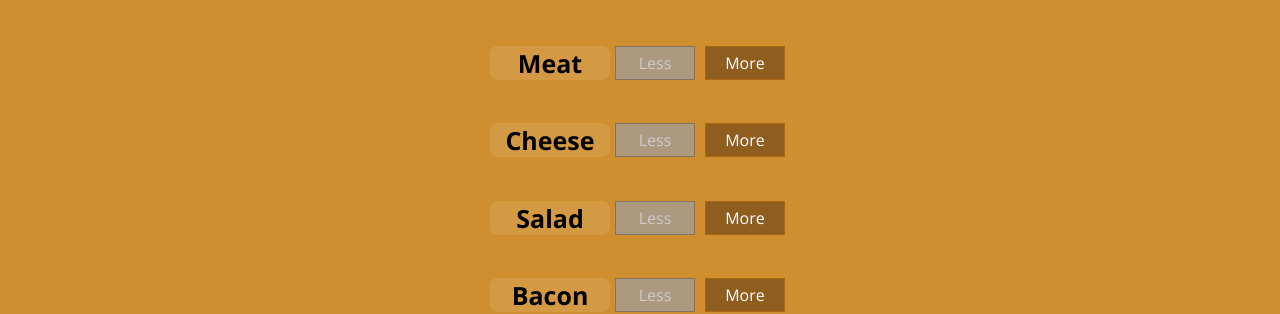
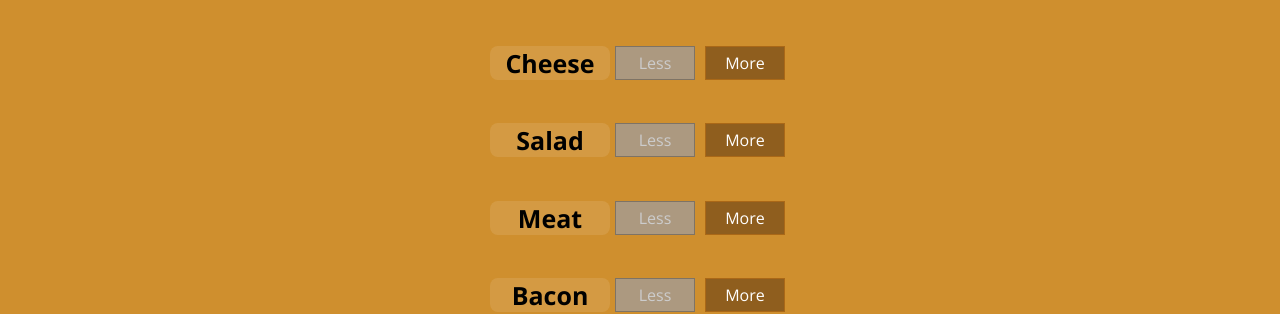
Before and after one commit to youssef-md/The-Burger-Builder, a React app: page / in a window 1280 px wide. Shown: the part 740-1054 px from the top of the page. Built offline with nearby package versions, Linux system fonts and the light colour scheme.

Commit message:
Changing ingredients dynamical order

```diff
--- a/src/components/Burger/BuildControls/BuildControls.js
+++ b/src/components/Burger/BuildControls/BuildControls.js
@@ -3,9 +3,9 @@ import styles from './BuildControls.css'
 import BuildControl from './BuildControl/BuildControl'
 
 const controls = [
-  { label: 'Meat', type: 'meat' },
   { label: 'Cheese', type: 'cheese' },
   { label: 'Salad', type: 'salad' },
+  { label: 'Meat', type: 'meat' },
   { label: 'Bacon', type: 'bacon' }
 ]
 
--- a/src/containers/BurgerBuilder/BurgerBuilder.js
+++ b/src/containers/BurgerBuilder/BurgerBuilder.js
@@ -15,9 +15,9 @@ class BurgerBuilder extends Component {
 
   state = {
     ingredients: {
-      meat: 0,
       cheese: 0,
       salad: 0,
+      meat: 0,
       bacon: 0
     },
     totalPrice: 2,
```
